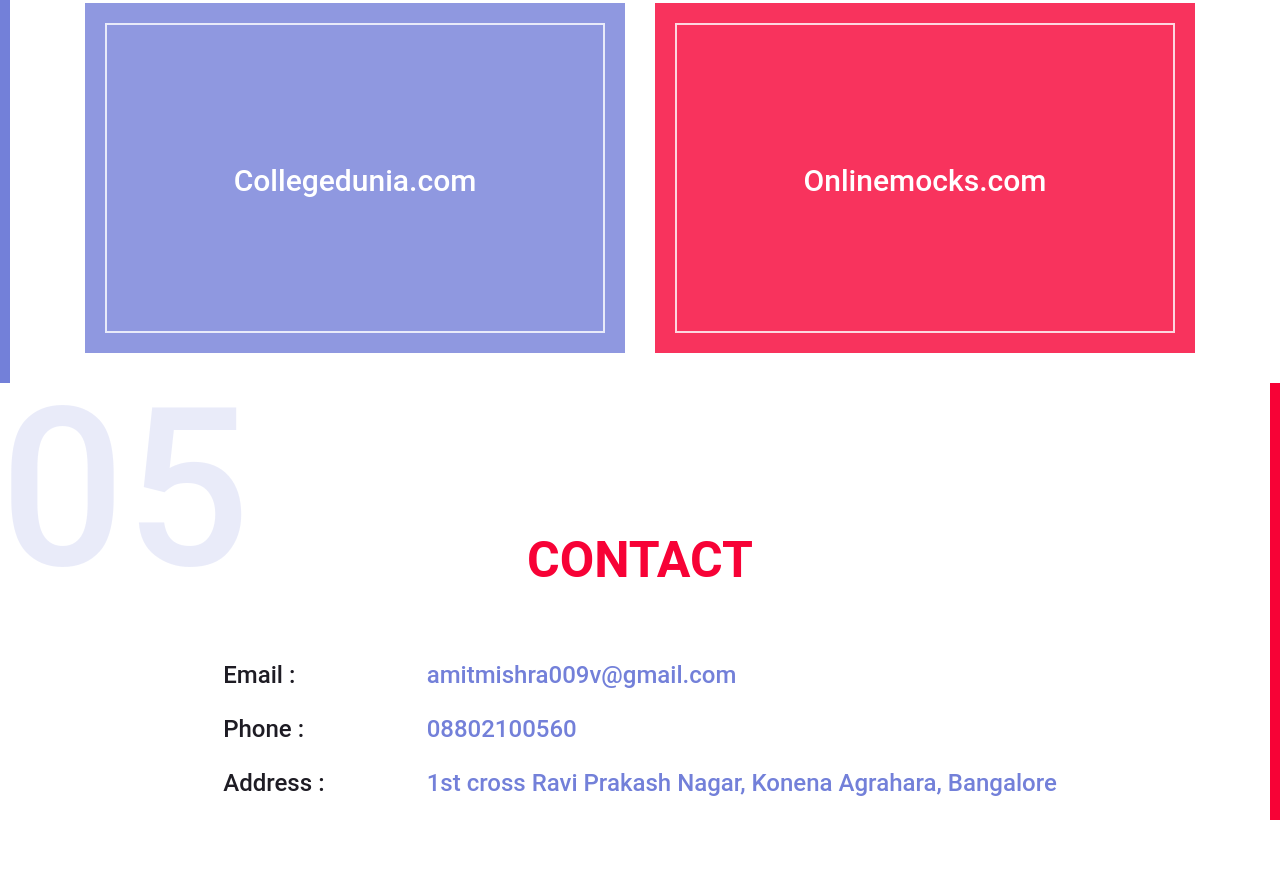
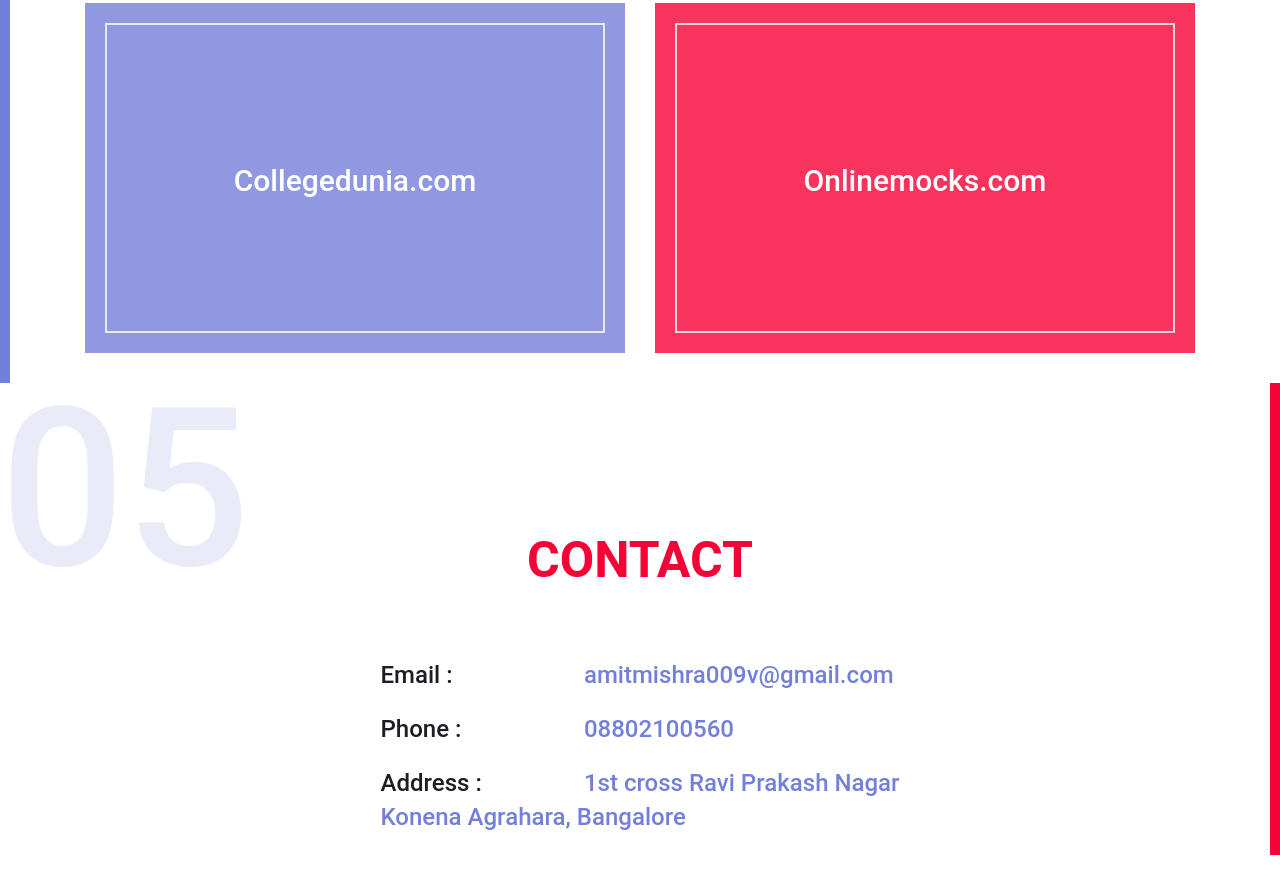
Before and after one commit to amitmishrg/portfolio, a plain HTML site: page index.html in a window 1280 px wide. Shown: the part 3498-4391 px from the top of the page. Before the commit the page ends 4368 px from the top, so only its background shows below. Drawn offline with Linux system fonts and the light colour scheme.

Commit message:
Update index.html

```diff
--- a/index.html
+++ b/index.html
@@ -414,7 +414,7 @@
                                         </li>
                                         <li>
                                             <span class="title">Address : </span>
-                                            <span class="detail"> 1st cross Ravi Prakash Nagar, Konena Agrahara, Bangalore</span>
+                                            <span class="detail"> 1st cross Ravi Prakash Nagar <br/>Konena Agrahara, Bangalore</span>
                                         </li>
                                     </ul>
                                 </div>
```
